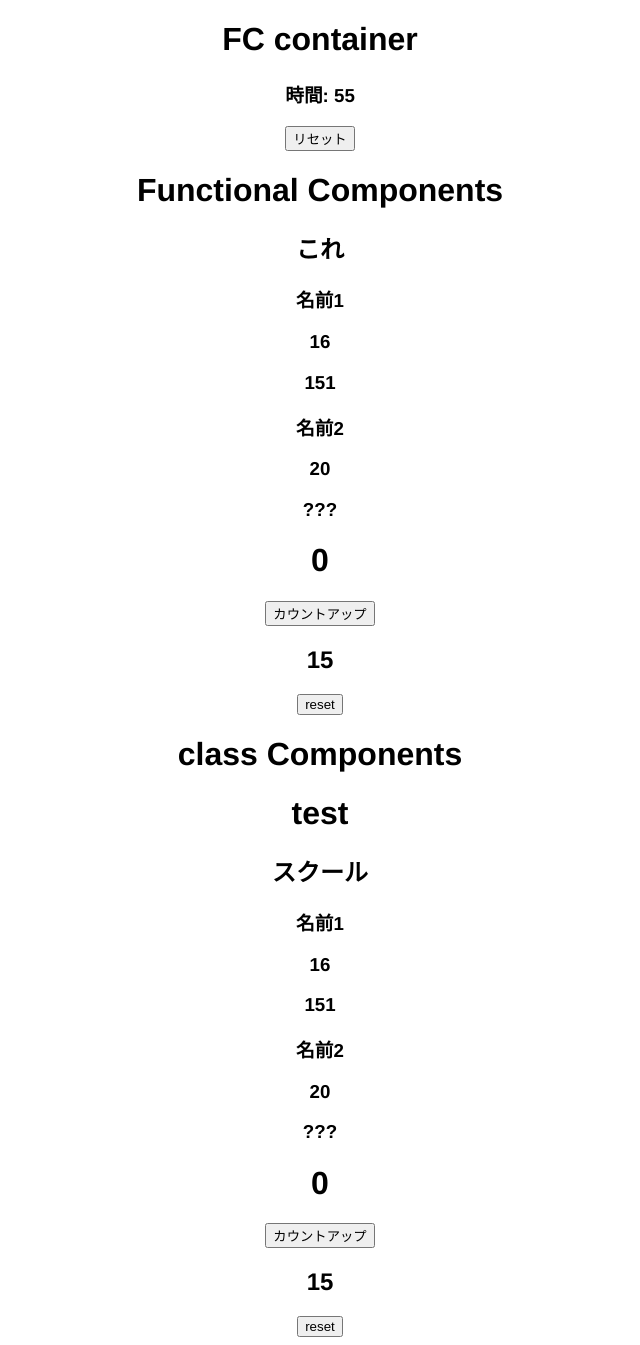
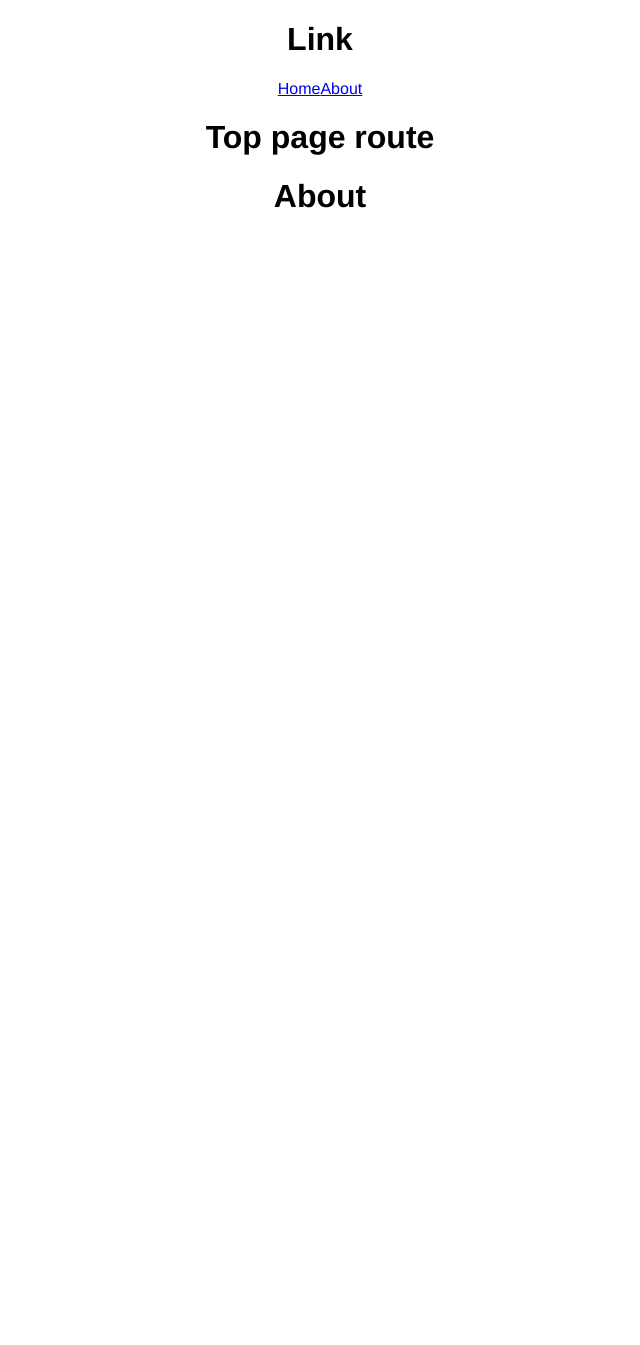
Before and after one commit to shigasy/react-ts-example, a React (Create React App) app: page /about in a window 1280 px wide. Shown: the whole page, without its empty margins (320-960 px from the left). After the commit the page ends 800 px from the top, so only its background shows below. Built offline with nearby package versions, Linux system fonts and the light colour scheme.

Commit message:
add: react-router-dom

```diff
--- a/package.json
+++ b/package.json
@@ -10,10 +10,12 @@
     "@types/node": "^12.0.0",
     "@types/react": "^16.9.0",
     "@types/react-dom": "^16.9.0",
+    "@types/react-router-dom": "^5.1.5",
     "husky": "^3.1.0",
     "lint-staged": "^9.5.0",
     "react": "^16.13.1",
     "react-dom": "^16.13.1",
+    "react-router-dom": "^5.1.2",
     "react-scripts": "3.4.1",
     "typescript": "~3.7.2"
   },
--- a/src/App.tsx
+++ b/src/App.tsx
@@ -1,39 +1,22 @@
 import React from 'react';
+import { BrowserRouter as Router, Link, Switch, Route } from 'react-router-dom';
 import './App.css';
-import Main from './Main';
-import Counter from './Counter';
-import Timer from './Timer';
-import { CharacterListFC, CounterFC, TimerFC } from './components/index';
-import { Character } from './types/character';
-import TimerContainerForm from './formal/container/TimerContainerForm';
-
-const Characters: Character[] = [
-  {
-    id: 1,
-    name: '名前1',
-    age: 16,
-    height: 151,
-  },
-  {
-    id: 2,
-    name: '名前2',
-    age: 20,
-  },
-];
+import About from './pages/About';
+import Home from './pages/Home';
 
 const App = () => (
   <div className="App">
-    <h1>FC container</h1>
-    <TimerContainerForm />
-    <h1>Functional Components</h1>
-    <CharacterListFC characters={Characters} school="これ" />
-    <CounterFC />
-    <TimerFC />
+    <Router>
+      <h1>Link</h1>
+      <Link to="/">Home</Link>
+      <Link to="/About">About</Link>
 
-    <h1>class Components</h1>
-    <Main />
-    <Counter />
-    <Timer />
+      <h1>Top page route</h1>
+      <Switch>
+        <Route exact path="/" component={Home} />
+        <Route exact path="/about" component={About} />
+      </Switch>
+    </Router>
   </div>
 );
 
--- /dev/null
+++ b/src/pages/About.tsx
@@ -0,0 +1,9 @@
+import React from 'react';
+
+const About = () => (
+  <>
+    <h1>About</h1>
+  </>
+);
+
+export default About;
--- /dev/null
+++ b/src/pages/Home.tsx
@@ -0,0 +1,39 @@
+import React from 'react';
+import TimerContainerForm from '../formal/container/TimerContainerForm';
+import { CharacterListFC, CounterFC, TimerFC } from '../components';
+import { Character } from '../types/character';
+import Main from '../Main';
+import Counter from '../Counter';
+import Timer from '../Timer';
+
+const Characters: Character[] = [
+  {
+    id: 1,
+    name: '名前1',
+    age: 16,
+    height: 151,
+  },
+  {
+    id: 2,
+    name: '名前2',
+    age: 20,
+  },
+];
+
+const Home = () => (
+  <>
+    <h1>FC container</h1>
+    <TimerContainerForm />
+    <h1>Functional Components</h1>
+    <CharacterListFC characters={Characters} school="これ" />
+    <CounterFC />
+    <TimerFC />
+
+    <h1>class Components</h1>
+    <Main />
+    <Counter />
+    <Timer />
+  </>
+);
+
+export default Home;
```
Also changed, not shown: 1 other file (tests, documents, lock files or other folders).
